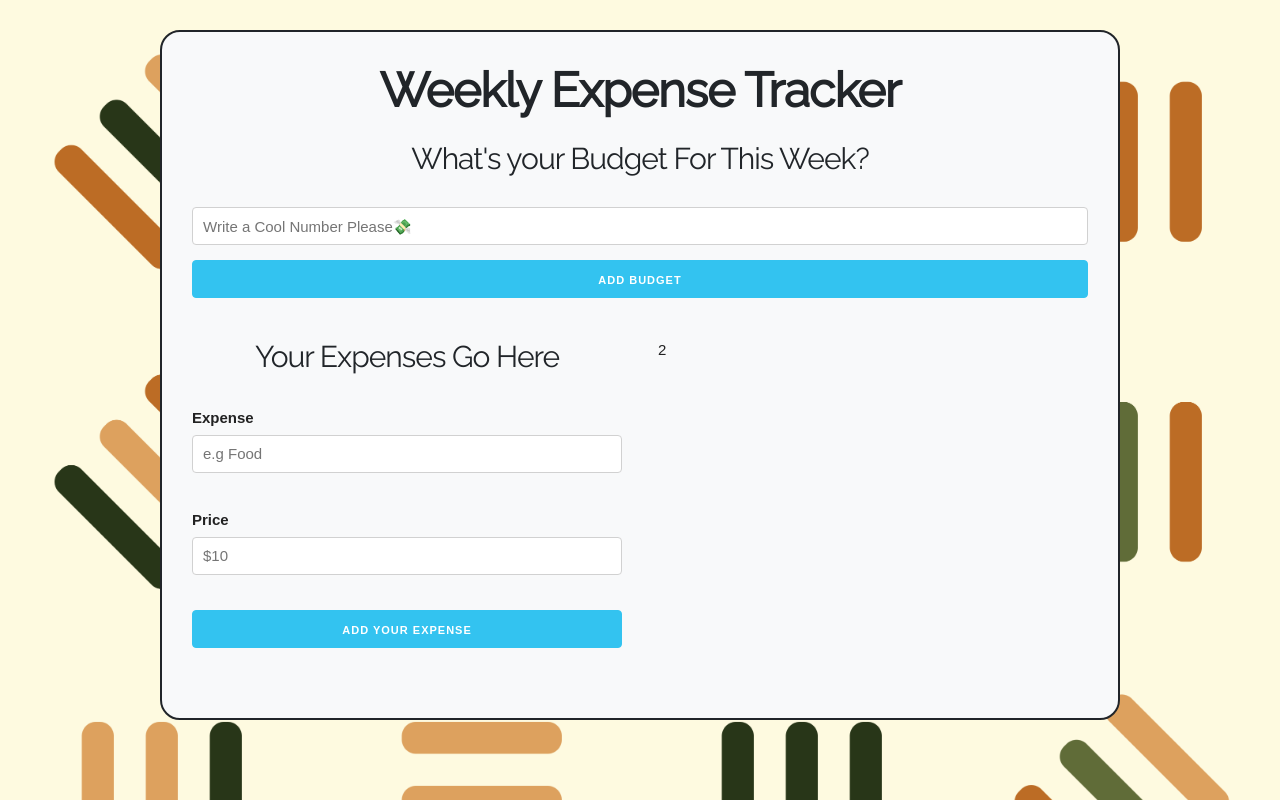
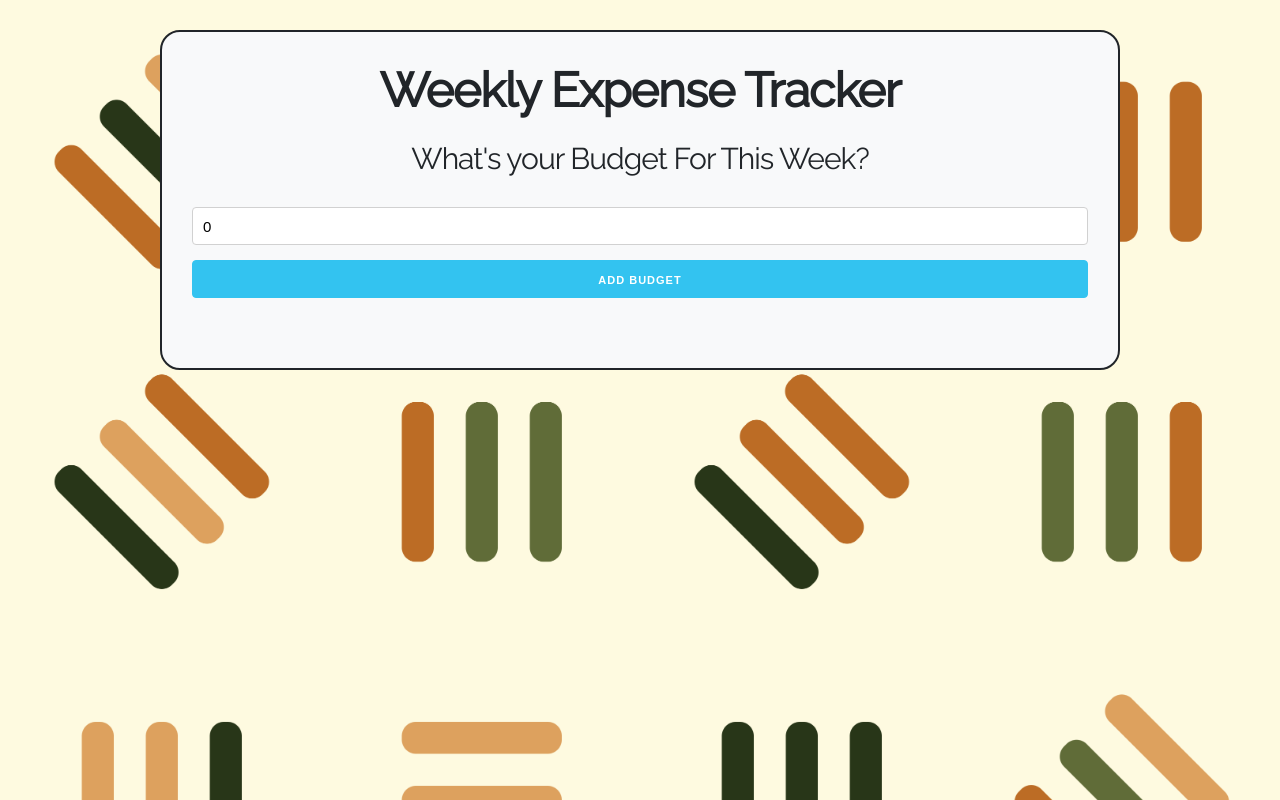
Before and after one commit to agusgarcia3007/ReactExpenseTracking, a React (Create React App) app: page / in a window 1280 px wide. Built offline with nearby package versions, Linux system fonts and the light colour scheme.

Commit message:
everything working with useReducer

```diff
--- a/src/App.js
+++ b/src/App.js
@@ -8,30 +8,36 @@ const App = () => {
 
   const [budget, setBudget] = useState(0);
   const [remaining, setRemaining] = useState(0);
+  const [show, setShow] = useState(true);
 
   return (
     <div className="container">
       <header>
+        <div className="mainContent content">
+        <h1>Weekly Expense Tracker</h1>
 
+        {
+          show ?
+          (
+          <Budget
+            setBudget={setBudget}
+            setRemaining={setRemaining}
+            setShow={setShow}
+            />
+          )  :  (
+          <div className="row">
 
-
-        <div className="contenido-principal contenido">
-        <h1>Weekly Expense Tracker</h1>
-          <Budget
-          setBudget={setBudget}
-          setRemaining={setRemaining}
-
-          />
-
-
-          <div className="row">
             <div className="one-half column">
               <Form />
             </div>
+
             <div className="one-half column">
               2
             </div>
+
           </div>
+          )
+        }
         </div>
 
       </header>
--- a/src/Components/Budget.js
+++ b/src/Components/Budget.js
@@ -1,12 +1,26 @@
-import React, { useState } from 'react'
+import React, { useState, useReducer } from 'react'
 import Error from './Error';
 
 
-const Budget= ({ setBudget, setRemaining}) => {
+const Budget= ({ setBudget, setRemaining, setShow}) => {
 
-    const [amount, setAmount] = useState(0);
+    const initialState = {
+        amount:0,
+        error:false
+    }
+
+    // const [amount, setAmount] = useState(0);
     const [error, setError] = useState(false)
 
+    const formReducer = (state, {type, payload})=>{
+        switch(type){
+            case 'amount' :
+                return{...state, amount: payload}
+            default:
+                throw new Error();
+        }
+    }
+    const [state, dispatch] = useReducer(formReducer, initialState);
 
     //add Budget
     const addBudget = e => {
@@ -14,15 +28,16 @@ const Budget= ({ setBudget, setRemaining}) => {
 
 
         //Validation
-        if(amount < 1 || isNaN(amount)){
+        if(state.amount < 1 || isNaN(state.amount)){
             setError(true);
             return;
         }
 
         //if Validation is OK
         setError(false);
-        setBudget(amount);
-        setRemaining(amount);
+        setBudget(state.amount);
+        setRemaining(state.amount);
+        setShow(false);
     }
 
 
@@ -39,7 +54,8 @@ const Budget= ({ setBudget, setRemaining}) => {
                     type='number'
                     className='u-full-width'
                     placeholder="Write a Cool Number Please💸"
-                    onChange={e => {setAmount(parseInt(e.target.value),10);}}
+                    value={state.amount}
+                    onChange={e => dispatch({type:'amount', payload:e.target.value})}
                 />
 
                 <input type="button"
--- a/src/Components/Form.js
+++ b/src/Components/Form.js
@@ -1,14 +1,41 @@
-import React, {useState} from 'react';
+import React, { useReducer } from 'react';
+
 
 const Form = () => {
+
+
+
+    const initialState = {
+        Expense : '',
+        price:0
+    }
+
+    const formReducer = (state, {type, payload})=>{
+        switch(type){
+            case 'Expense' :
+                return{...state, Expense: payload}
+            case 'price':
+                return{...state, price: payload}
+            default:
+                throw new Error();
+        }
+    }
+
+    const [state, dispatch] = useReducer(formReducer, initialState);
+
     return(
-    <form>
+    <form
+
+    >
         <h2>Your Expenses Go Here</h2>
         <div className="field">
             <label>Expense</label>
             <input type="text"
             className='u-full-width'
             placeholder='e.g Food'
+            // name='expense'
+            value={state.Expense}
+            onChange={e=> dispatch({type: 'Expense', payload:e.target.value})}
             />
         </div>
 
@@ -17,13 +44,16 @@ const Form = () => {
             <input type="number"
             className='u-full-width'
             placeholder='$10'
+            // name='price'
+            value={state.price}
+            onChange={e => dispatch({type:'price', payload:e.target.value})}
             />
         </div>
 
-        <input
+        <button
         type="submit"
-        value="Add Your Expense"
-        className="button-primary u-full-width" />
+        className="button-primary u-full-width"
+        >Add Your Expense</button>
     </form>
     )
 }
--- a/src/index.css
+++ b/src/index.css
@@ -12,10 +12,10 @@ body {
 header {
   margin: 30px 0;
 }
-.contenido {
+.content {
   padding:20px;
 }
-.contenido-principal {
+.mainContent {
   background-color: #f8f9fa;
   padding: 30px;
   border-radius: 20px;
@@ -34,7 +34,6 @@ header {
 h1 {
   font-family: 'Raleway', sans-serif;
   font-weight: 1000;
-  /* -webkit-text-stroke: 1.5px black; */
   color: #212529;
   text-align: center;
   font-size: 4.8rem!important;
```
